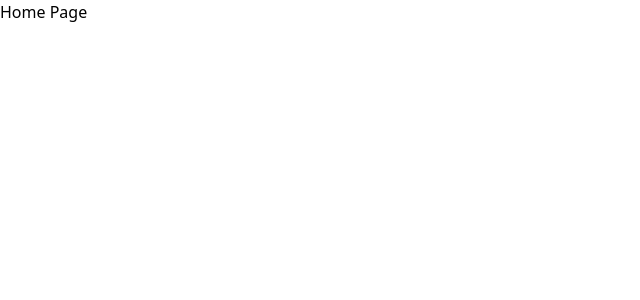
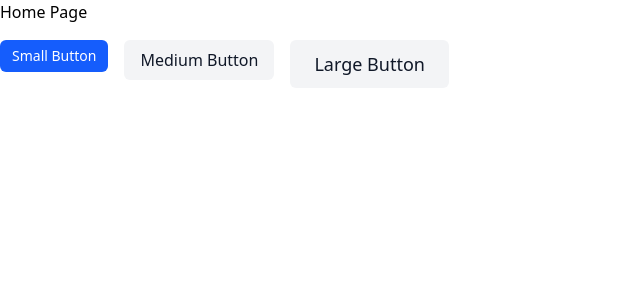
Before and after one commit to PoncheDeFrutas/neo-template, a React (Vite) app: page / in a window 1280 px wide. Shown: the top 300 px of the page, without its empty margins (0-640 px from the left). Built offline with nearby package versions, Linux system fonts and the light colour scheme.

Commit message:
feat: update HomePage button sizes and variants for consistency

```diff
--- a/src/pages/home/ui/HomePage.tsx
+++ b/src/pages/home/ui/HomePage.tsx
@@ -6,13 +6,13 @@ const HomePage: FC = () => {
         <div>
             <h1>Home Page</h1>
             <div className="mt-4 flex gap-4">
-                <Button size="sm" variant="primary">
+                <Button size="small" primary={true} label="Small Button" onClick={() => alert('Small Button clicked!')}>
                     Small
                 </Button>
-                <Button size="md" variant="secondary">
+                <Button size="medium" primary={false} label="Medium Button" onClick={() => alert('Medium Button clicked!')}>
                     Medium
                 </Button>
-                <Button size="lg" variant="outline">
+                <Button size="large" primary={false} label="Large Button" onClick={() => alert('Large Button clicked!')}>
                     Large
                 </Button>
             </div>
```
